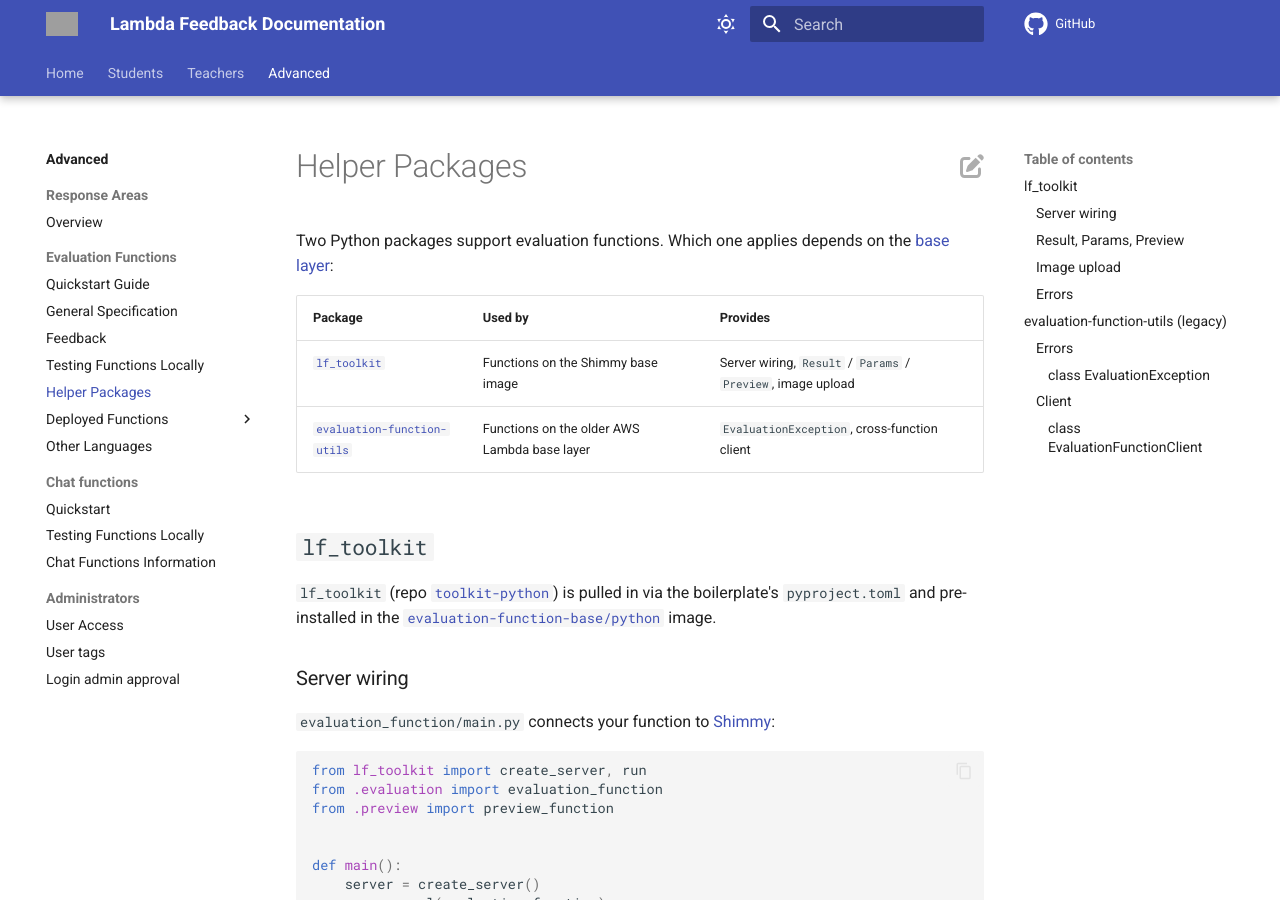
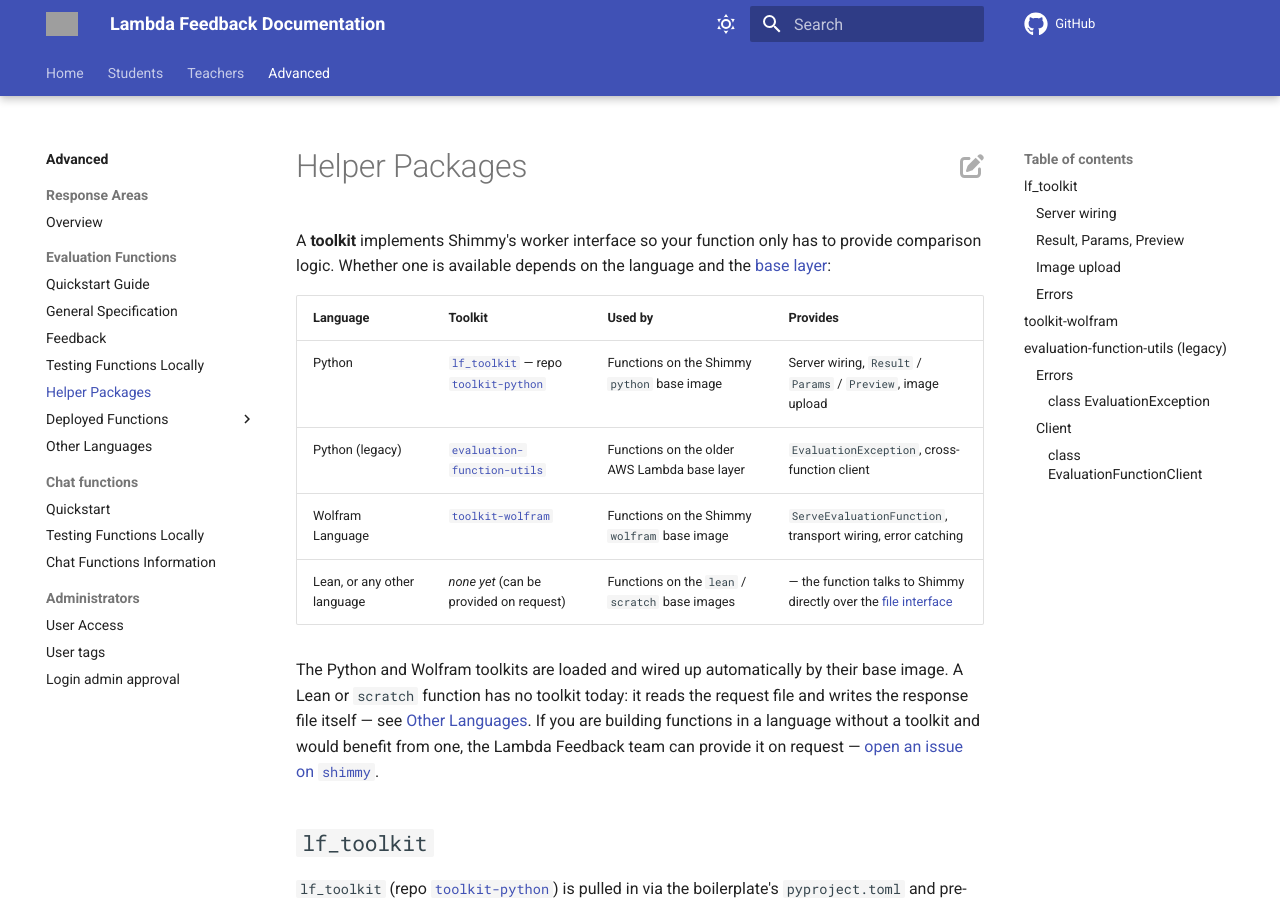
Before and after one commit to lambda-feedback/user-documentation, an MkDocs documentation site: the page built from docs/advanced/evaluation_functions/module.md, in a window 1280 px wide and 900 px high. Built offline with MkDocs 1.6.1 and Material for MkDocs 9.7.7, drawn with Linux system fonts in a browser that asks for light colours; comment, search, counter and statistics services are not loaded; some of the changed text lies outside the part shown; grey boxes are pictures that could not be loaded.

Commit message:
Expanded evaluation function documentation to include tooling for Wolfram and other languages, clarified base-layer behavior, and refined Python-centric instructions.

````diff
--- a/docs/advanced/evaluation_functions/module.md
+++ b/docs/advanced/evaluation_functions/module.md
@@ -1,12 +1,21 @@
 # Helper Packages
 
-Two Python packages support evaluation functions. Which one applies depends on the
+A **toolkit** implements Shimmy's worker interface so your function only has to provide
+comparison logic. Whether one is available depends on the language and the
 [base layer](specification.md#base-layer):
 
-| Package | Used by | Provides |
-| --- | --- | --- |
-| [`lf_toolkit`](#lf_toolkit) | Functions on the Shimmy base image | Server wiring, `Result` / `Params` / `Preview`, image upload |
-| [`evaluation-function-utils`](#evaluation-function-utils-legacy) | Functions on the older AWS Lambda base layer | `EvaluationException`, cross-function client |
+| Language | Toolkit | Used by | Provides |
+| --- | --- | --- | --- |
+| Python | [`lf_toolkit`](#lf_toolkit) — repo [`toolkit-python`](https://github.com/lambda-feedback/toolkit-python) | Functions on the Shimmy `python` base image | Server wiring, `Result` / `Params` / `Preview`, image upload |
+| Python (legacy) | [`evaluation-function-utils`](#evaluation-function-utils-legacy) | Functions on the older AWS Lambda base layer | `EvaluationException`, cross-function client |
+| Wolfram Language | [`toolkit-wolfram`](#toolkit-wolfram) | Functions on the Shimmy `wolfram` base image | `ServeEvaluationFunction`, transport wiring, error catching |
+| Lean, or any other language | *none yet* (can be provided on request) | Functions on the `lean` / `scratch` base images | — the function talks to Shimmy directly over the [file interface](alternate_languages.md#file) |
+
+The Python and Wolfram toolkits are loaded and wired up automatically by their base image. A
+Lean or `scratch` function has no toolkit today: it reads the request file and writes the
+response file itself — see [Other Languages](alternate_languages.md). If you are building
+functions in a language without a toolkit and would benefit from one, the Lambda Feedback team
+can provide it on request — [open an issue on `shimmy`](https://github.com/lambda-feedback/shimmy/issues).
 
 ## `lf_toolkit`
 
@@ -69,6 +78,27 @@
 ```json
 { "error": { "message": "<repr of the exception>" } }
 ```
+
+## `toolkit-wolfram`
+
+[`toolkit-wolfram`](https://github.com/lambda-feedback/toolkit-wolfram) — the "Evaluation
+Function Toolkit for Wolfram" — is the Wolfram-language equivalent of `lf_toolkit`. It is
+cloned into the
+[`evaluation-function-base/wolfram`](https://github.com/lambda-feedback/evaluation-function-base)
+image at a tagged version and loaded by that image's `Bootstrap.wl`.
+
+A Wolfram function repo does **not** call the toolkit directly. It only provides `evaluate.m`
+and `preview.m` defining `` evaluate`EvaluationFunction `` and `` preview`PreviewFunction ``;
+the base image's `FUNCTION_COMMAND` / `FUNCTION_ARGS` already point Shimmy at `Bootstrap.wl`,
+which loads the toolkit and wires them up.
+
+For custom wiring or local testing, call
+`ServeEvaluationFunction[EvaluationFunction, PreviewFunction]` directly — it reads Shimmy's
+`EVAL_IO` / `EVAL_RPC_TRANSPORT` contract and dispatches to whichever transport Shimmy
+selected (the file interface, or an RPC transport). A Wolfram error raised by your function is
+caught and returned as an error response instead of crashing the worker. See the
+[`toolkit-wolfram` README](https://github.com/lambda-feedback/toolkit-wolfram) for the exact
+contract and the current list of supported transports.
 
 ## `evaluation-function-utils` (legacy)
 
````
Also changed, not shown: docs/advanced/evaluation_functions/alternate_languages.md (+2 -0 lines), docs/advanced/evaluation_functions/feedback.md (+3 -0 lines), docs/advanced/evaluation_functions/local.md (+6 -3 lines), docs/advanced/evaluation_functions/quickstart.md (+8 -0 lines).
